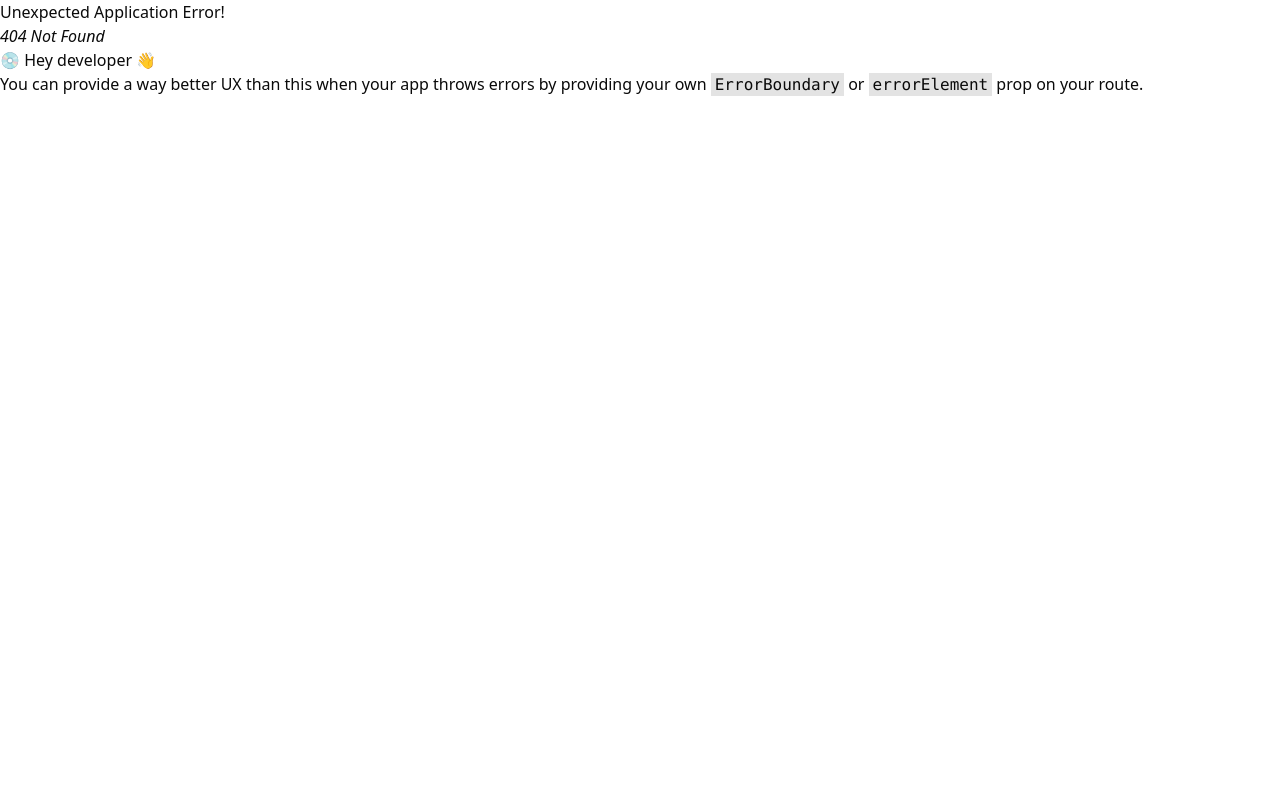
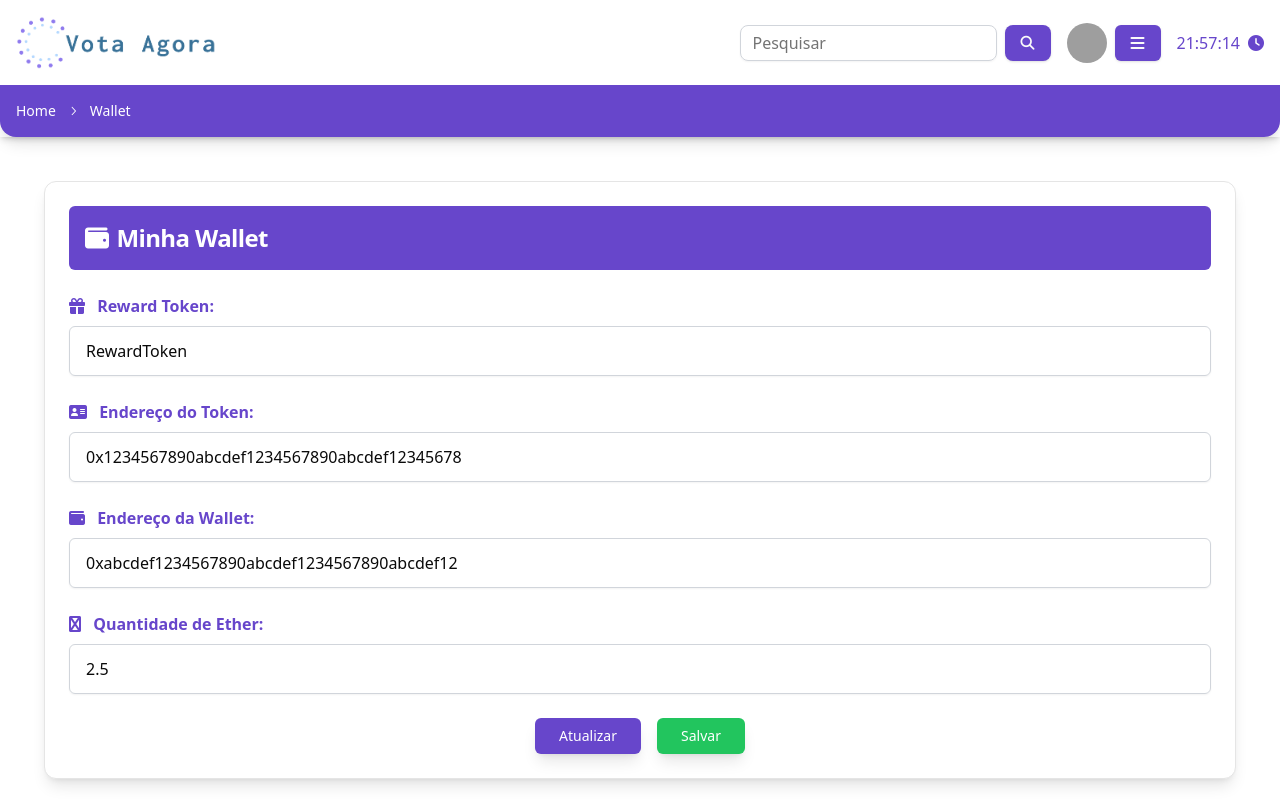
Before and after one commit to 4L1C3-R4BB1T/vota-agora-frontend, a React (Vite) app: page /home/wallet in a window 1280 px wide. Before the commit this address had no page. Shown: the top 800 px of the page. Built offline with nearby package versions, Linux system fonts and the light colour scheme; grey boxes are pictures that could not be loaded.

Commit message:
feat: Página de Wallet e Perfil

```diff
--- a/src/core/components/Header/index.tsx
+++ b/src/core/components/Header/index.tsx
@@ -19,7 +19,7 @@ import {
 import { Input } from '@/components/ui/input';
 import useTimer from '@/core/hooks/useTimer';
 import React from 'react';
-import { useLocation } from 'react-router-dom';
+import { useLocation, useNavigate } from 'react-router-dom';
 import logo from '../../../assets/logo.png';
 
 
@@ -27,6 +27,7 @@ function Header() {
     const { timerFormatted } = useTimer();
     const [paths, setPaths] = React.useState([] as string[]);
     const location = useLocation();
+    const navigate = useNavigate();
 
     React.useEffect(() => {
         const { pathname } = location;
@@ -37,7 +38,7 @@ function Header() {
         <header className="bg-white shadow-md">
           <div className="container mx-auto flex items-center justify-between p-4">
             {/* Logo */}
-            <div className="flex items-center">
+            <div className="flex items-center cursor-pointer" onClick={() => navigate('/home/dashboard')}>
               <img src={logo} alt="Logo" className="w-[200px] h-auto" />
             </div>
 
@@ -68,8 +69,8 @@ function Header() {
                   <DropdownMenuContent className="mt-3 rounded-lg shadow-lg">
                     <DropdownMenuLabel className="text-brand-primary">Olá, Gabriel Cardoso</DropdownMenuLabel>
                     <DropdownMenuSeparator />
-                    <DropdownMenuItem>Perfil</DropdownMenuItem>
-                    <DropdownMenuItem>Carteira</DropdownMenuItem>
+                    <DropdownMenuItem onClick={() => navigate('/home/profile')}>Perfil</DropdownMenuItem>
+                    <DropdownMenuItem onClick={() => navigate('/home/wallet')}>Carteira</DropdownMenuItem>
                     <DropdownMenuItem>Sair</DropdownMenuItem>
                   </DropdownMenuContent>
                 </DropdownMenu>
--- /dev/null
+++ b/src/pages/Profile/index.tsx
@@ -0,0 +1,71 @@
+import { Button } from '@/components/ui/button';
+import {
+    Card,
+    CardContent,
+    CardHeader,
+    CardTitle,
+} from "@/components/ui/card";
+import { Input } from '@/components/ui/input';
+
+function Profile() {
+  return (
+<div className="container mx-auto p-6">
+  <Card className="shadow-lg">
+    <div className="flex justify-center mt-4">
+      <div className="w-20 h-20 rounded-full bg-brand-primary text-white flex items-center justify-center text-4xl font-bold">
+        GC
+      </div>
+    </div>
+    <CardHeader>
+      <CardTitle className="text-2xl font-bold text-brand-primary text-center">
+        Perfil do Usuário
+      </CardTitle>
+    </CardHeader>
+    <CardContent>
+      <div className="bg-gray-100 p-4 rounded-lg mb-6 shadow">
+        <h2 className="text-xl font-semibold text-brand-primary">
+          Quantidade de Votos: <span className="font-bold">42</span>
+        </h2>
+      </div>
+      <form className="space-y-4">
+        <div className="flex flex-col">
+          <label className="font-semibold text-brand-primary mb-2" htmlFor="fullName">
+            <i className="fas fa-user mr-2"></i> Nome Completo
+          </label>
+          <Input
+            type="text"
+            className="py-6 px-4 text-base border border-gray-300 focus:border-brand-primary focus:ring focus:ring-brand-primary rounded-md"
+            name="fullName"
+            id="fullName"
+            defaultValue="Gabriel Cardoso"
+          />
+        </div>
+        <div className="flex flex-col">
+          <label className="font-semibold text-brand-primary mb-2" htmlFor="cpf">
+            <i className="fas fa-id-card mr-2"></i> CPF:
+          </label>
+          <Input
+            type="text"
+            name="cpf"
+            className="py-6 px-4 text-base border border-gray-300 focus:border-brand-primary focus:ring focus:ring-brand-primary rounded-md"
+            id="cpf"
+            defaultValue="123.456.789-00"
+          />
+        </div>
+        <div className="flex justify-center mt-6">
+          <Button type="button" className="bg-brand-primary text-white hover:bg-brand-primary/80 px-6 py-2 rounded-md shadow-lg transition duration-200 mr-4">
+            Editar
+          </Button>
+          <Button type="button" className="bg-green-500 text-white hover:bg-green-400 px-6 py-2 rounded-md shadow-lg transition duration-200">
+            Salvar
+          </Button>
+        </div>
+      </form>
+    </CardContent>
+  </Card>
+</div>
+
+  );
+};
+
+export default Profile;
--- /dev/null
+++ b/src/pages/Wallet/index.tsx
@@ -0,0 +1,80 @@
+import { Card, CardHeader, CardContent, CardTitle } from "@/components/ui/card"; // Importando os componentes do shadcn
+import { Input } from "@/components/ui/input"; // Importando o componente Input do shadcn
+import { Button } from "@/components/ui/button"; // Importando o componente Button do shadcn
+
+function Wallet() {
+  return (
+    <div className="container mx-auto p-6">
+    <Card className="shadow-lg">
+      <CardHeader>
+        <CardTitle className="text-2xl font-bold text-white bg-brand-primary p-4 rounded-md flex items-center">
+          <i className="fas fa-wallet mr-2"></i> Minha Wallet
+        </CardTitle>
+      </CardHeader>
+      <CardContent>
+        <form className="space-y-6">
+          <div className="flex flex-col">
+            <label className="font-semibold text-brand-primary mb-2" htmlFor="rewardToken">
+              <i className="fas fa-gift mr-2"></i> Reward Token:
+            </label>
+            <Input
+              type="text"
+              name="rewardToken"
+              id="rewardToken"
+              defaultValue="RewardToken" // Exemplo de valor
+              className="border border-gray-300 rounded-md py-6 text-base px-4 focus:border-brand-primary focus:ring focus:ring-brand-primary"
+            />
+          </div>
+          <div className="flex flex-col">
+            <label className="font-semibold text-brand-primary mb-2" htmlFor="tokenAddress">
+              <i className="fas fa-address-card mr-2"></i> Endereço do Token:
+            </label>
+            <Input
+              type="text"
+              name="tokenAddress"
+              id="tokenAddress"
+              defaultValue="0x1234567890abcdef1234567890abcdef12345678" // Exemplo de valor
+              className="border border-gray-300 rounded-md py-6 text-base px-4 focus:border-brand-primary focus:ring focus:ring-brand-primary"
+            />
+          </div>
+          <div className="flex flex-col">
+            <label className="font-semibold text-brand-primary mb-2" htmlFor="walletAddress">
+              <i className="fas fa-wallet mr-2"></i> Endereço da Wallet:
+            </label>
+            <Input
+              type="text"
+              name="walletAddress"
+              id="walletAddress"
+              defaultValue="0xabcdef1234567890abcdef1234567890abcdef12" // Exemplo de valor
+              className="border border-gray-300 rounded-md py-6 text-base px-4 focus:border-brand-primary focus:ring focus:ring-brand-primary"
+            />
+          </div>
+          <div className="flex flex-col">
+            <label className="font-semibold text-brand-primary mb-2" htmlFor="etherAmount">
+              <i className="fas fa-ethereum mr-2"></i> Quantidade de Ether:
+            </label>
+            <Input
+              type="number"
+              name="etherAmount"
+              id="etherAmount"
+              defaultValue={2.5}
+              className="border border-gray-300 rounded-md py-6 text-base px-4 focus:border-brand-primary focus:ring focus:ring-brand-primary"
+            />
+          </div>
+          <div className="flex justify-center mt-6">
+            <Button type="button" className="bg-brand-primary text-white hover:bg-brand-primary/80 px-6 py-2 rounded-md shadow-lg transition duration-200 mr-4">
+              Atualizar
+            </Button>
+            <Button type="button" className="bg-green-500 text-white hover:bg-green-400 px-6 py-2 rounded-md shadow-lg transition duration-200">
+              Salvar
+            </Button>
+          </div>
+        </form>
+      </CardContent>
+    </Card>
+  </div>
+
+  );
+}
+
+export default Wallet;
```
Also changed, not shown: src/main.tsx (+10 -0 lines), src/pages/Profile/style.scss (added), src/pages/Wallet/style.scss (added).
